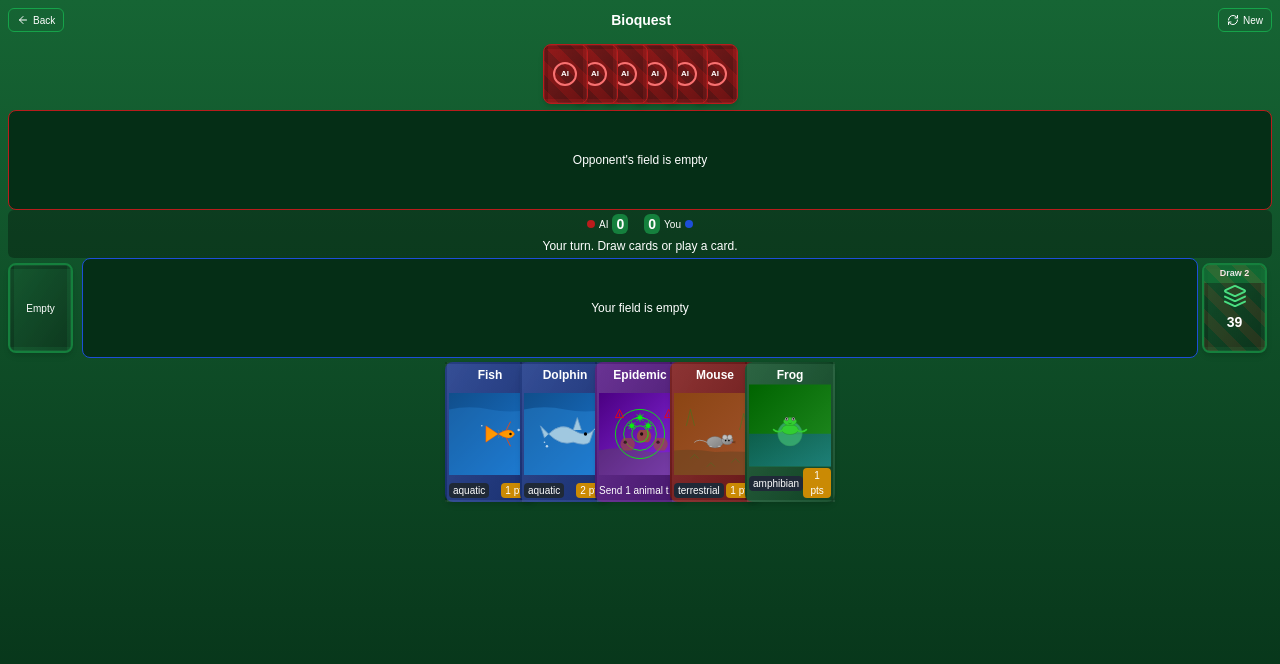
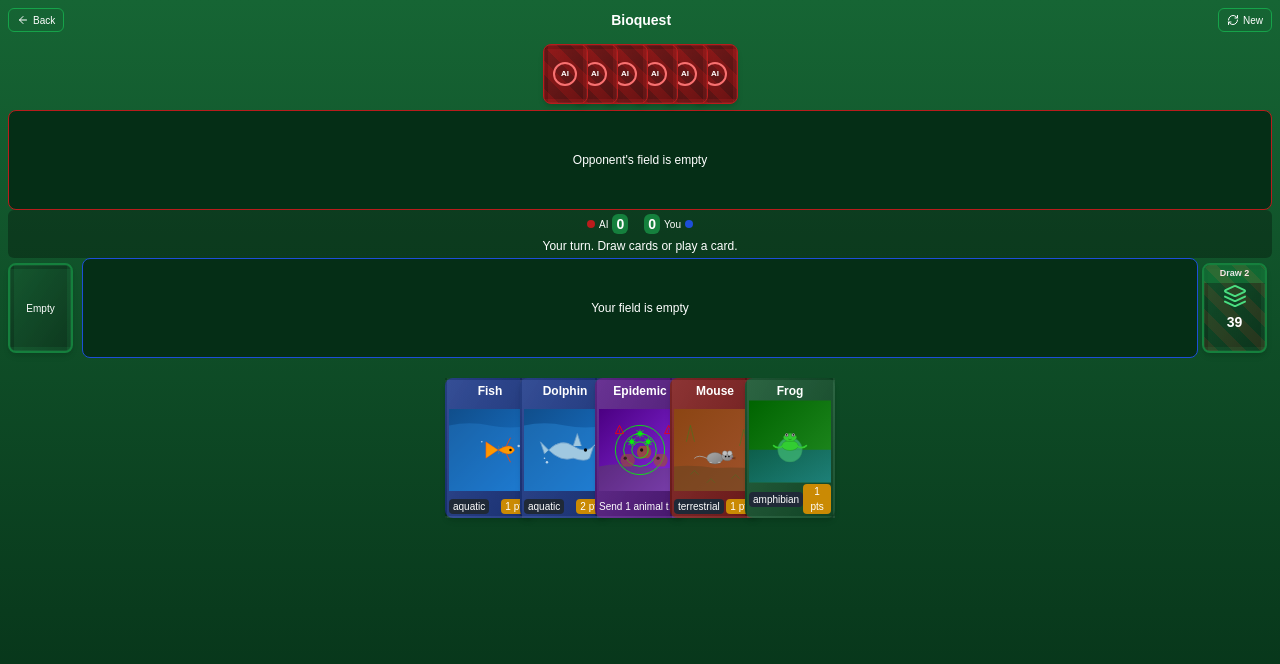
Before and after one commit to AlexandreNasajon/animal_kingdom, a Next.js app: page /game/match in a window 1280 px wide. Shown: the top 664 px of the page. Built offline with nearby package versions, Linux system fonts and the light colour scheme.

Commit message:
style: adjust game layout spacing for player hand and field
Co-authored-by: Alexandre Nasajon <26290886+AlexandreNasajon@users.noreply.github.com>

```diff
--- a/app/game/match/page.tsx
+++ b/app/game/match/page.tsx
@@ -1414,7 +1414,7 @@ export default function GameMatch() {
         </div>
 
         {/* Player field */}
-        <div className="mt-0">
+        <div className="mt-0 mb-4">
           <div className="flex items-center justify-between gap-1">
             {/* Discard pile on the left */}
             <div className="w-[70px] flex-shrink-0">
@@ -1492,7 +1492,7 @@ export default function GameMatch() {
         </div>
 
         {/* Player hand */}
-        <div className="px-2 pb-1">
+        <div className="px-2 pb-0">
           <div className="flex items-center justify-center">
             <PlayerHand
               cards={gameState.playerHand}
```
